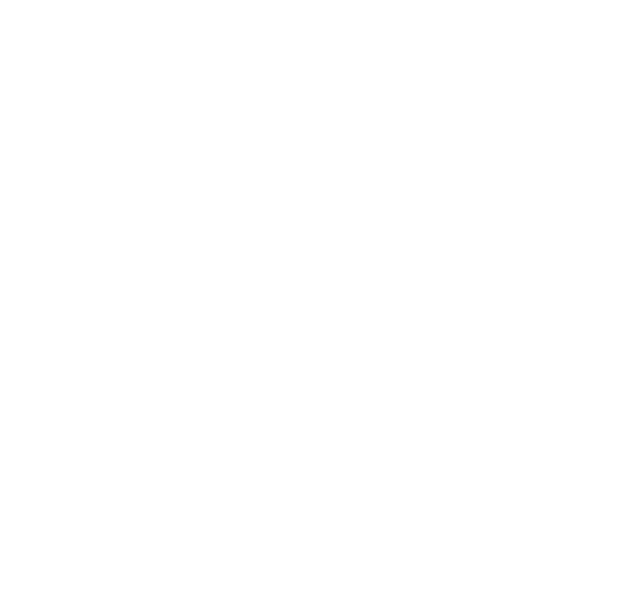
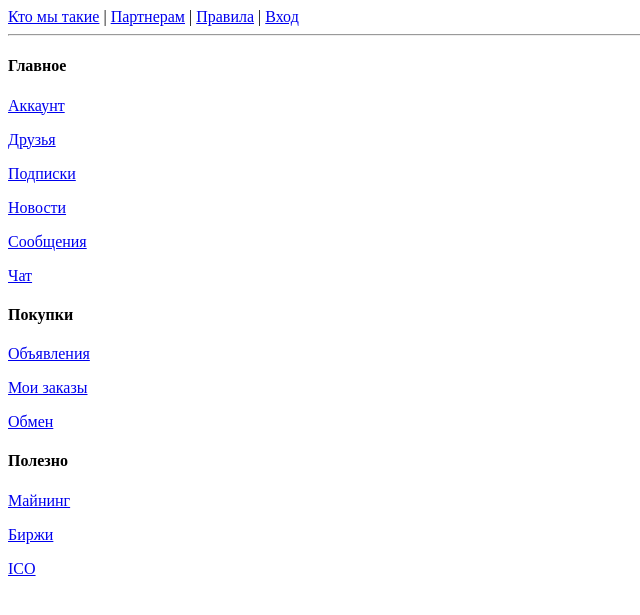
Before and after one commit to observerdmb/codename_svv, a Django app: page /profile/ in a window 1280 px wide. Before the commit the part shown is empty. Shown: the top 615 px of the page, without its empty margins (0-640 px from the left). Run offline with Django 3.2, Linux system fonts and the light colour scheme.

Commit message:
Created some base.html. Worked

```diff
--- a/profiles/templates/base.html
+++ b/profiles/templates/base.html
@@ -4,9 +4,37 @@
     <meta charset="UTF-8">
     <title>{% block title %}codename_svv{% endblock %}</title>
 </head>
-<body>
 {% block nav %}
-<nav></nav>
+<nav>
+    <a href="main_page">Кто мы такие</a>  |
+    <a href="main_page">Партнерам</a>  |
+    <a href="main_page">Правила</a>  |
+    {% if user.is_authenticated %}
+        <a href="main_page">Выход</a>
+    {% else %}
+        <a href="main_page">Вход</a>
+    {% endif %}
+</nav>
+<hr>
+{% endblock %}
+{% block aside %}
+<aside>
+    <H4>Главное</H4>
+    <p><a href="main_page">Аккаунт</a></p>
+    <p><a href="main_page">Друзья</a></p>
+    <p><a href="main_page">Подписки</a></p>
+    <p><a href="main_page">Новости</a></p>
+    <p><a href="main_page">Сообщения</a></p>
+    <p><a href="main_page">Чат</a></p>
+    <H4>Покупки</H4>
+    <p><a href="main_page">Объявления</a></p>
+    <p><a href="main_page">Мои заказы</a></p>
+    <p><a href="main_page">Обмен</a></p>
+    <H4>Полезно</H4>
+    <p><a href="main_page">Майнинг</a></p>
+    <p><a href="main_page">Биржи</a></p>
+    <p><a href="main_page">ICO</a></p>
+</aside>
 {% endblock %}
 </body>
 </html>
--- a/profiles/templates/profile.html
+++ b/profiles/templates/profile.html
@@ -1,3 +1,4 @@
+{% extends 'base.html' %}
 <!DOCTYPE html>
 <html>
 <head lang="en">
```
